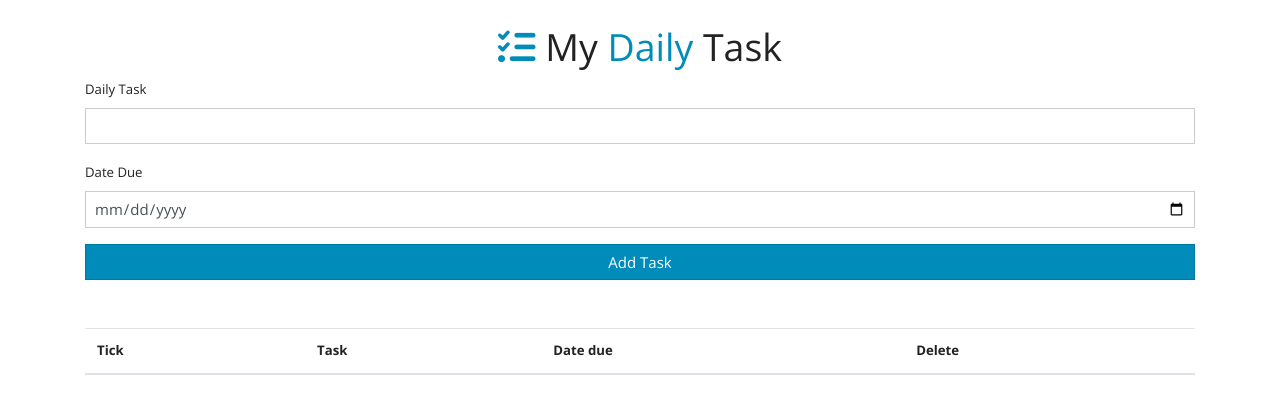
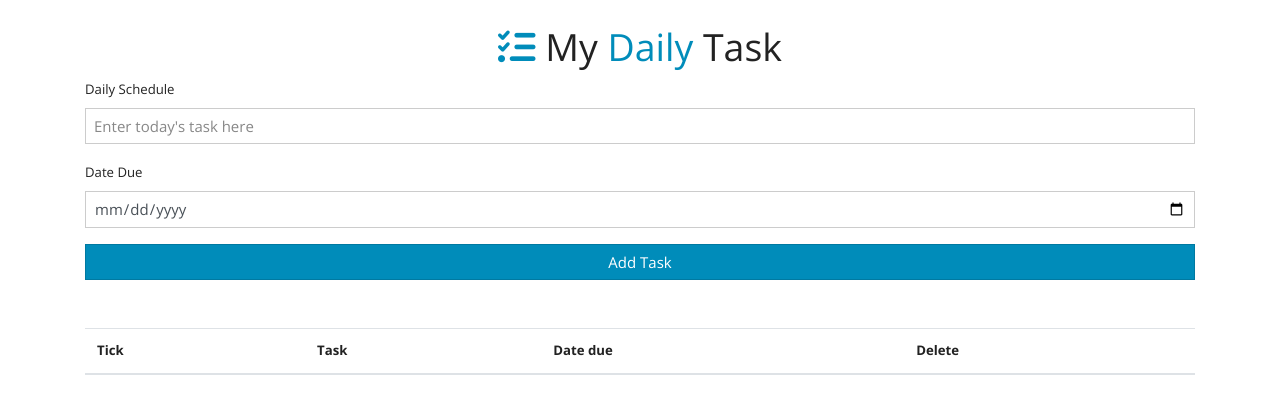
Before and after one commit to kodervine/my-daily-task, a plain HTML site: page index.html in a window 1280 px wide. Drawn offline with nearby package versions, Linux system fonts and the light colour scheme.

Commit message:
Improved UI

```diff
--- a/index.html
+++ b/index.html
@@ -24,8 +24,8 @@
       </div>
       <!-- MAIN FORM -->
       <div class="form-group">
-        <label for="task">Daily Task</label>
-        <input type="text" id="task" class="form-control">
+        <label for="task">Daily Schedule</label>
+        <input type="text" id="task" class="form-control" placeholder="Enter today's task here">
       </div>
 
       <div class="form-group">
```
